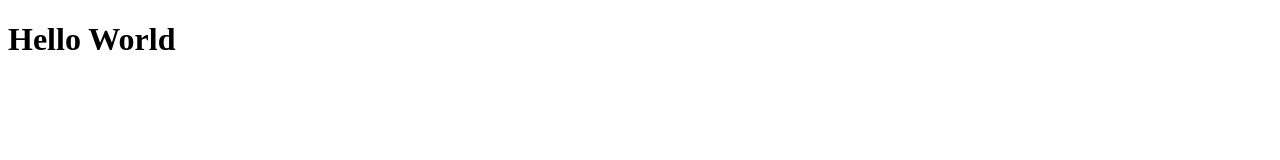
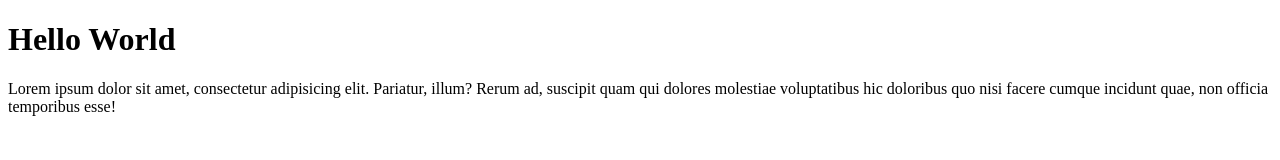
Before and after one commit to gtDan7/dan-test-repo, a plain HTML site: page index.html in a window 1280 px wide. Drawn offline with Linux system fonts and the light colour scheme.

Commit message:
menambahkan paragraf

```diff
--- a/index.html
+++ b/index.html
@@ -8,5 +8,6 @@
 </head>
 <body>
     <h1>Hello World</h1>
+    <p>Lorem ipsum dolor sit amet, consectetur adipisicing elit. Pariatur, illum? Rerum ad, suscipit quam qui dolores molestiae voluptatibus hic doloribus quo nisi facere cumque incidunt quae, non officia temporibus esse!</p>
 </body>
 </html>
```
